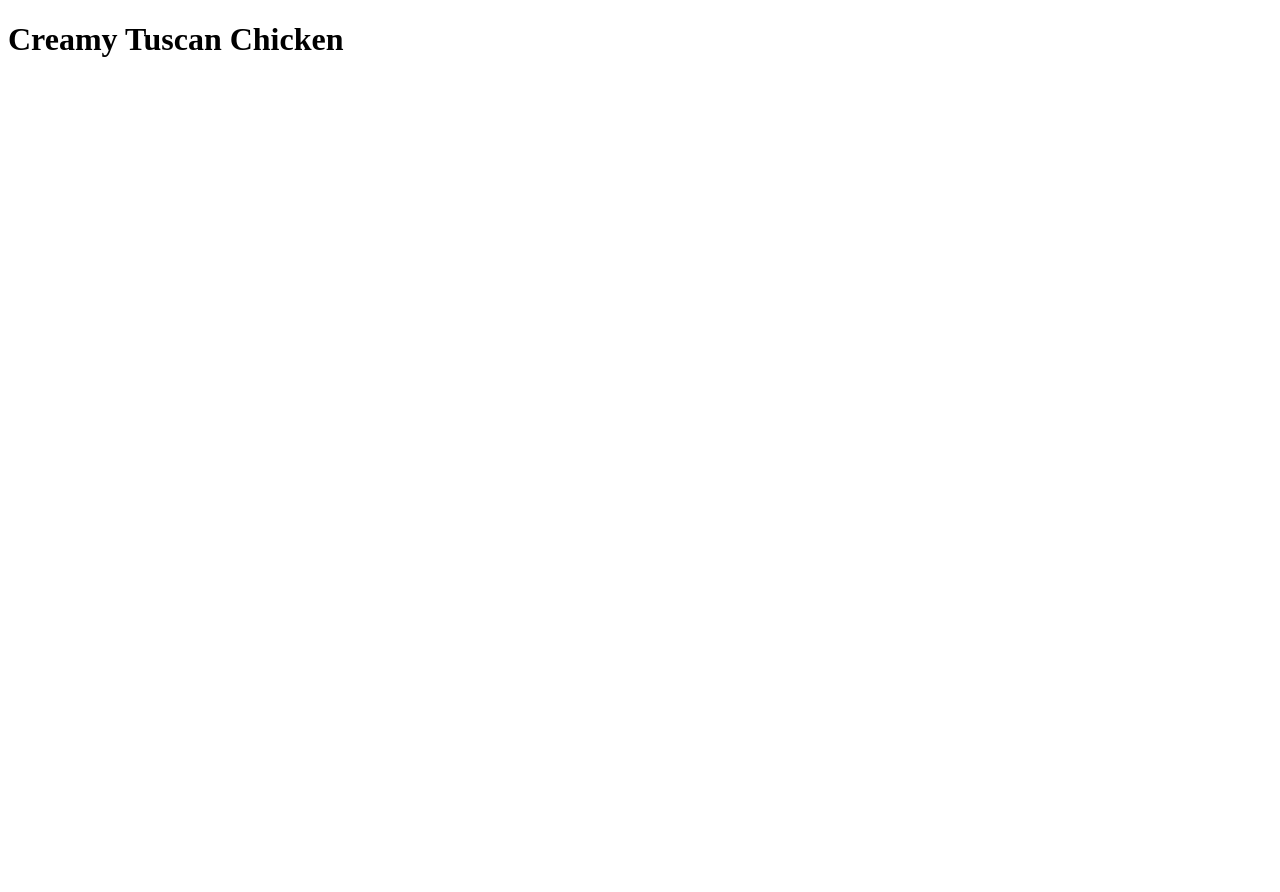
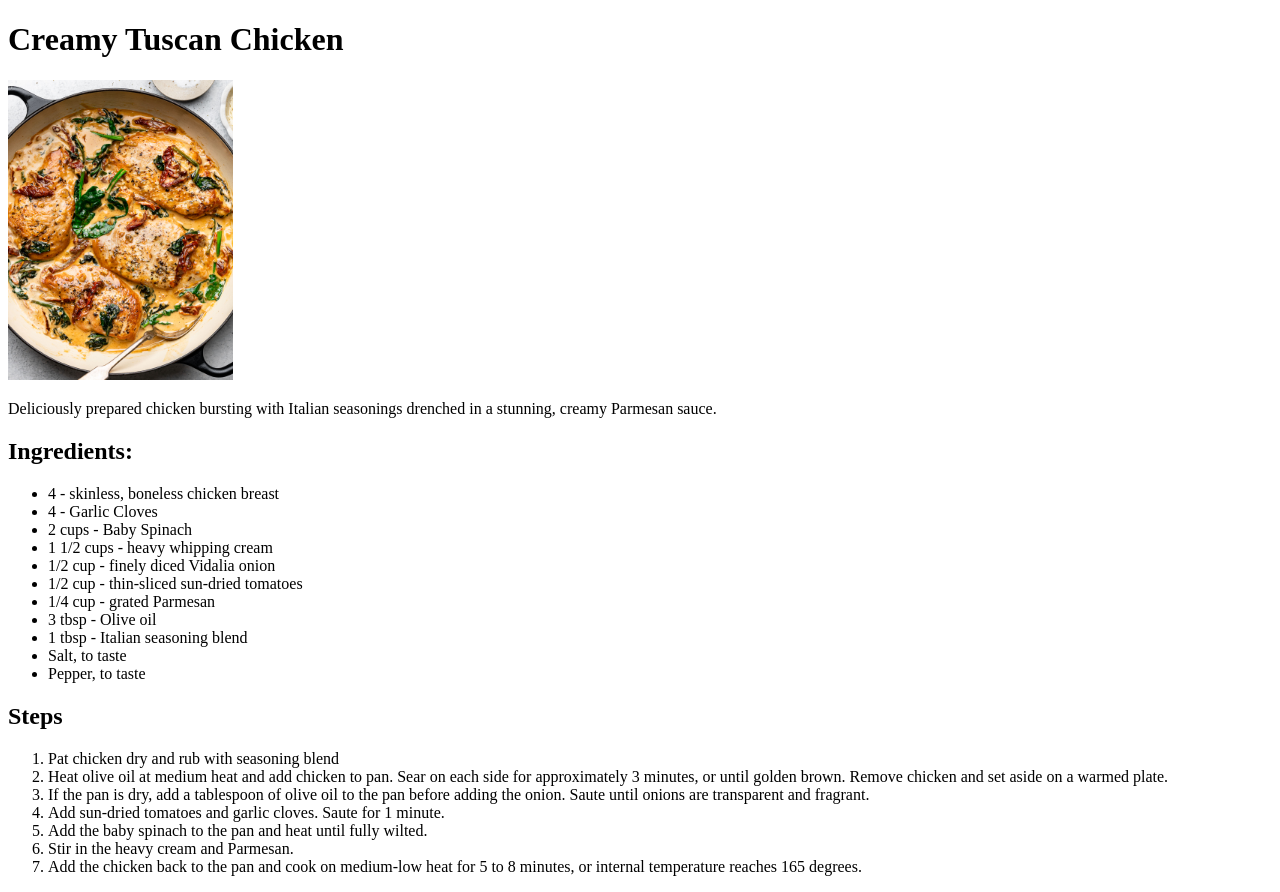
Before and after one commit to ChristyOwen/odin-recipes, a plain HTML site: page recipes/TuscanChicken.html in a window 1280 px wide. Before the commit the page ends 800 px from the top, so only its background shows below. Drawn offline with Linux system fonts and the light colour scheme.

Commit message:
Complete TuscanChicken page

```diff
--- a/recipes/TuscanChicken.html
+++ b/recipes/TuscanChicken.html
@@ -7,5 +7,40 @@
 </head>
 <body>
    <h1>Creamy Tuscan Chicken</h1>
+   <img src="../images/Tuscan-chicken.jpg" alt="a pan of well cooked chicken" height="300">
+   <p>Deliciously prepared chicken bursting with Italian seasonings
+    drenched in a stunning, creamy Parmesan sauce.
+   </p>
+   <h2>Ingredients:</h2>
+   <ul>
+    <li>4 - skinless, boneless chicken breast</li>
+    <li>4 - Garlic Cloves</li>
+    <li>2 cups - Baby Spinach</li>
+    <li>1 1/2 cups - heavy whipping cream</li>
+    <li>1/2 cup - finely diced Vidalia onion</li>
+    <li>1/2 cup - thin-sliced sun-dried tomatoes</li>
+    <li>1/4 cup - grated Parmesan</li>
+    <li>3 tbsp - Olive oil</li>
+    <li>1 tbsp - Italian seasoning blend</li>
+    <li>Salt, to taste</li>
+    <li>Pepper, to taste</li>
+   </ul>
+   <h2>Steps</h2>
+   <ol>
+    <li>Pat chicken dry and rub with seasoning blend</li>
+    <li>Heat olive oil at medium heat and add chicken to pan.
+        Sear on each side for approximately 3 minutes, or until
+        golden brown. Remove chicken and set aside on a warmed plate.
+    </li>
+    <li>If the pan is dry, add a tablespoon of olive oil to the pan before
+        adding the onion. Saute until onions are transparent and fragrant.
+    </li>
+    <li>Add sun-dried tomatoes and garlic cloves. Saute for 1 minute.</li>
+    <li>Add the baby spinach to the pan and heat until fully wilted.</li>
+    <li>Stir in the heavy cream and Parmesan.</li>
+    <li>Add the chicken back to the pan and cook on medium-low heat for 5
+        to 8 minutes, or internal temperature reaches 165 degrees.
+    </li>
+   </ol>
 </body>
 </html>
```
